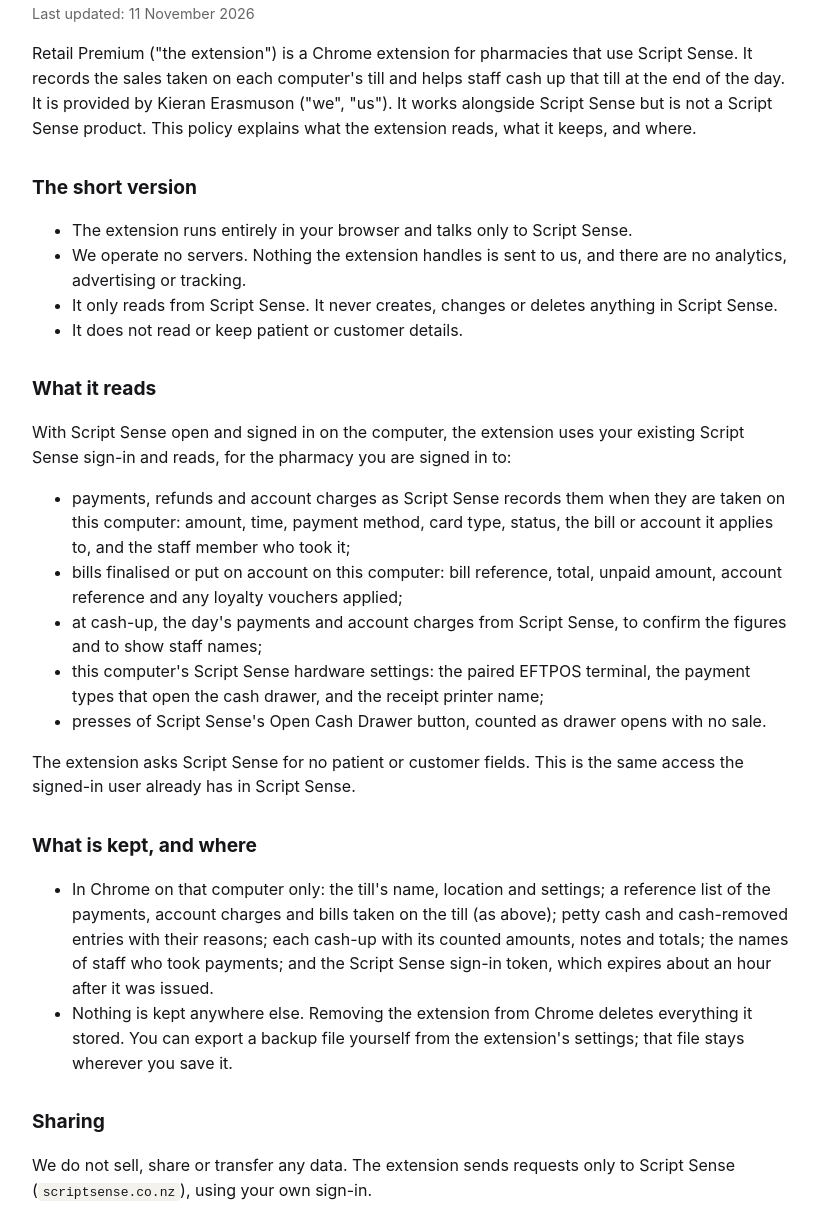
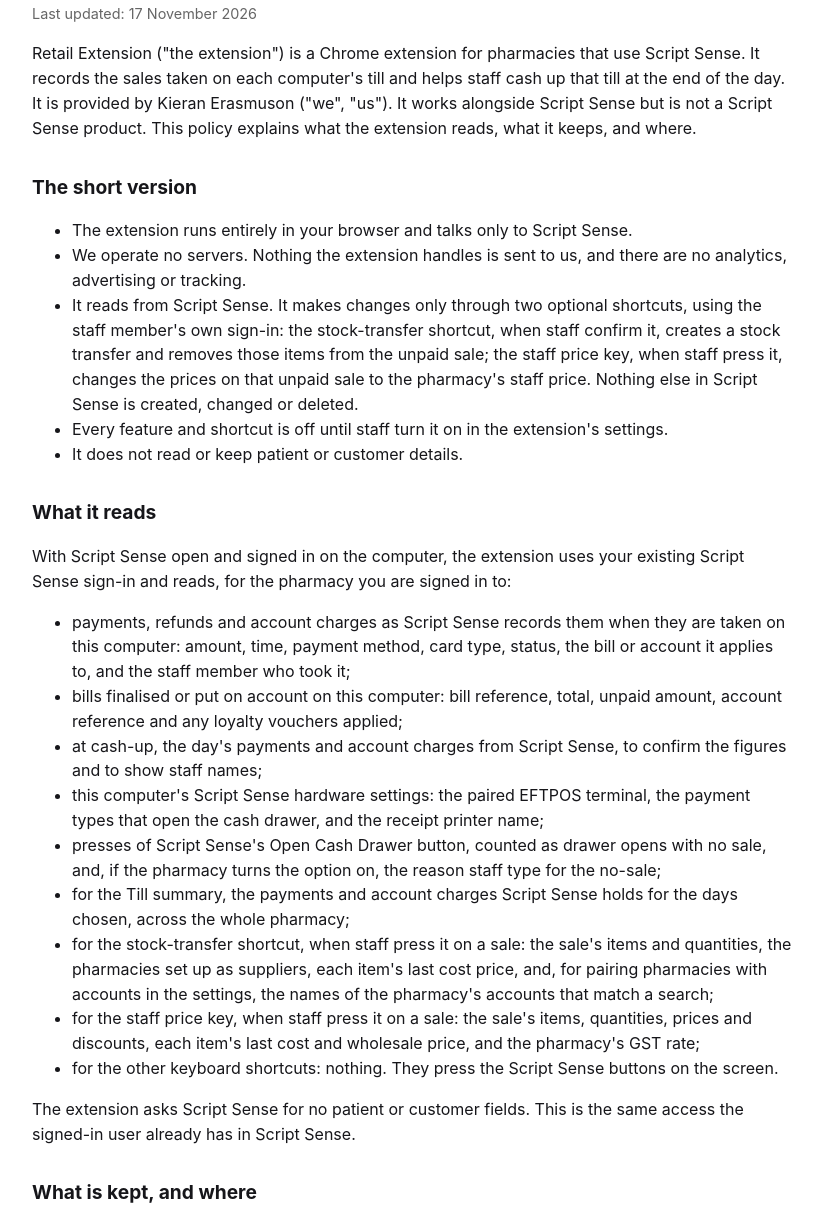
Before and after one commit to KieranErasmuson/retail-premium-privacy, a plain HTML site: page index.html in a window 1280 px wide. Shown: the part 106-1327 px from the top of the page, without its empty margins (228-1050 px from the left). Drawn offline with Linux system fonts and the light colour scheme.

Commit message:
Update privacy policy for Retail Extension 0.6.0
Renamed to Retail Extension, features off by default, keyboard shortcuts,
optional shared folder, and the two writes to Script Sense: the stock
transfer shortcut and the staff price key.

```diff
--- a/index.html
+++ b/index.html
@@ -3,10 +3,10 @@
 <head>
 <meta charset="utf-8">
 <meta name="viewport" content="width=device-width, initial-scale=1">
-<title>Privacy Policy - Retail Premium</title>
+<title>Privacy Policy - Retail Extension</title>
 <style>
   body { font-family: -apple-system, "Segoe UI", system-ui, sans-serif; max-width: 760px; margin: 2rem auto; padding: 0 1rem; line-height: 1.55; color: #16161a; background: #fff; }
-  .mark { font-size: 0.8rem; font-weight: 600; letter-spacing: 0.18em; text-transform: uppercase; color: #a8832a; }
+  .mark { font-size: 0.8rem; font-weight: 600; letter-spacing: 0.18em; text-transform: uppercase; color: #1971c2; }
   h1 { font-size: 1.6rem; margin: 0.2rem 0 0.4rem; }
   h2 { font-size: 1.2rem; margin-top: 2rem; }
   .updated { color: #666; font-size: 0.9rem; }
@@ -14,11 +14,11 @@
 </style>
 </head>
 <body>
-<div class="mark">Retail Premium</div>
+<div class="mark">Retail Extension</div>
 <h1>Privacy Policy</h1>
-<p class="updated">Last updated: 11 November 2026</p>
+<p class="updated">Last updated: 17 November 2026</p>
 
-<p>Retail Premium ("the extension") is a Chrome extension for pharmacies that use Script Sense. It records the
+<p>Retail Extension ("the extension") is a Chrome extension for pharmacies that use Script Sense. It records the
 sales taken on each computer's till and helps staff cash up that till at the end of the day. It is provided by
 Kieran Erasmuson ("we", "us"). It works alongside Script Sense but is not a Script Sense product. This policy
 explains what the extension reads, what it keeps, and where.</p>
@@ -28,7 +28,11 @@ explains what the extension reads, what it keeps, and where.</p>
   <li>The extension runs entirely in your browser and talks only to Script Sense.</li>
   <li>We operate no servers. Nothing the extension handles is sent to us, and there are no analytics, advertising
   or tracking.</li>
-  <li>It only reads from Script Sense. It never creates, changes or deletes anything in Script Sense.</li>
+  <li>It reads from Script Sense. It makes changes only through two optional shortcuts, using the staff member's
+  own sign-in: the stock-transfer shortcut, when staff confirm it, creates a stock transfer and removes those items
+  from the unpaid sale; the staff price key, when staff press it, changes the prices on that unpaid sale to the
+  pharmacy's staff price. Nothing else in Script Sense is created, changed or deleted.</li>
+  <li>Every feature and shortcut is off until staff turn it on in the extension's settings.</li>
   <li>It does not read or keep patient or customer details.</li>
 </ul>
 
@@ -45,7 +49,16 @@ and reads, for the pharmacy you are signed in to:</p>
   staff names;</li>
   <li>this computer's Script Sense hardware settings: the paired EFTPOS terminal, the payment types that open the
   cash drawer, and the receipt printer name;</li>
-  <li>presses of Script Sense's Open Cash Drawer button, counted as drawer opens with no sale.</li>
+  <li>presses of Script Sense's Open Cash Drawer button, counted as drawer opens with no sale, and, if the
+  pharmacy turns the option on, the reason staff type for the no-sale;</li>
+  <li>for the Till summary, the payments and account charges Script Sense holds for the days chosen, across the
+  whole pharmacy;</li>
+  <li>for the stock-transfer shortcut, when staff press it on a sale: the sale's items and quantities, the
+  pharmacies set up as suppliers, each item's last cost price, and, for pairing pharmacies with accounts in the
+  settings, the names of the pharmacy's accounts that match a search;</li>
+  <li>for the staff price key, when staff press it on a sale: the sale's items, quantities, prices and discounts,
+  each item's last cost and wholesale price, and the pharmacy's GST rate;</li>
+  <li>for the other keyboard shortcuts: nothing. They press the Script Sense buttons on the screen.</li>
 </ul>
 <p>The extension asks Script Sense for no patient or customer fields. This is the same access the signed-in user
 already has in Script Sense.</p>
@@ -53,16 +66,26 @@ already has in Script Sense.</p>
 <h2>What is kept, and where</h2>
 <ul>
   <li>In Chrome on that computer only: the till's name, location and settings; a reference list of the payments,
-  account charges and bills taken on the till (as above); petty cash and cash-removed entries with their reasons;
-  each cash-up with its counted amounts, notes and totals; the names of staff who took payments; and the Script
+  account charges and bills taken on the till (as above); petty cash and cash-removed entries and no-sale reasons;
+  each cash-up with its counted amounts, notes and totals; the names of staff who took payments; which features
+  and shortcuts are turned on and how many times each shortcut has been used; the staff price markup and key,
+  and which account each pharmacy's transfers are billed to; for each sale the staff price key repriced, the
+  items, their shelf and staff prices and who pressed the key; and the Script
   Sense sign-in token, which expires about an hour after it was issued.</li>
-  <li>Nothing is kept anywhere else. Removing the extension from Chrome deletes everything it stored. You can
-  export a backup file yourself from the extension's settings; that file stays wherever you save it.</li>
+  <li>Optional shared folder: if the pharmacy chooses a folder in the extension's settings (for example a drive
+  on its own network), each till computer saves a file there holding its till name, cash-ups and their totals,
+  petty cash, cash-removed and no-sale entries with reasons, staff names, and the reference numbers of the
+  payments and account charges it took. Every till computer that uses the same folder reads these files for the
+  Till summary. The folder belongs to the pharmacy; the extension never sends it anywhere else. Choosing
+  "Stop sharing" stops saving; files already there stay until the pharmacy deletes them.</li>
+  <li>Nothing is kept anywhere else. Removing the extension from Chrome deletes everything it stored in Chrome.
+  You can export a backup file yourself from the extension's settings; that file stays wherever you save it.</li>
 </ul>
 
 <h2>Sharing</h2>
 <p>We do not sell, share or transfer any data. The extension sends requests only to Script Sense
-(<code>scriptsense.co.nz</code>), using your own sign-in.</p>
+(<code>scriptsense.co.nz</code>), using your own sign-in. It writes to Script Sense only when staff confirm a stock transfer or press the staff price key, and otherwise
+writes only to a shared folder the pharmacy chooses itself.</p>
 
 <h2>Changes and contact</h2>
 <p>If this policy changes, the date at the top will change. Questions:
```
